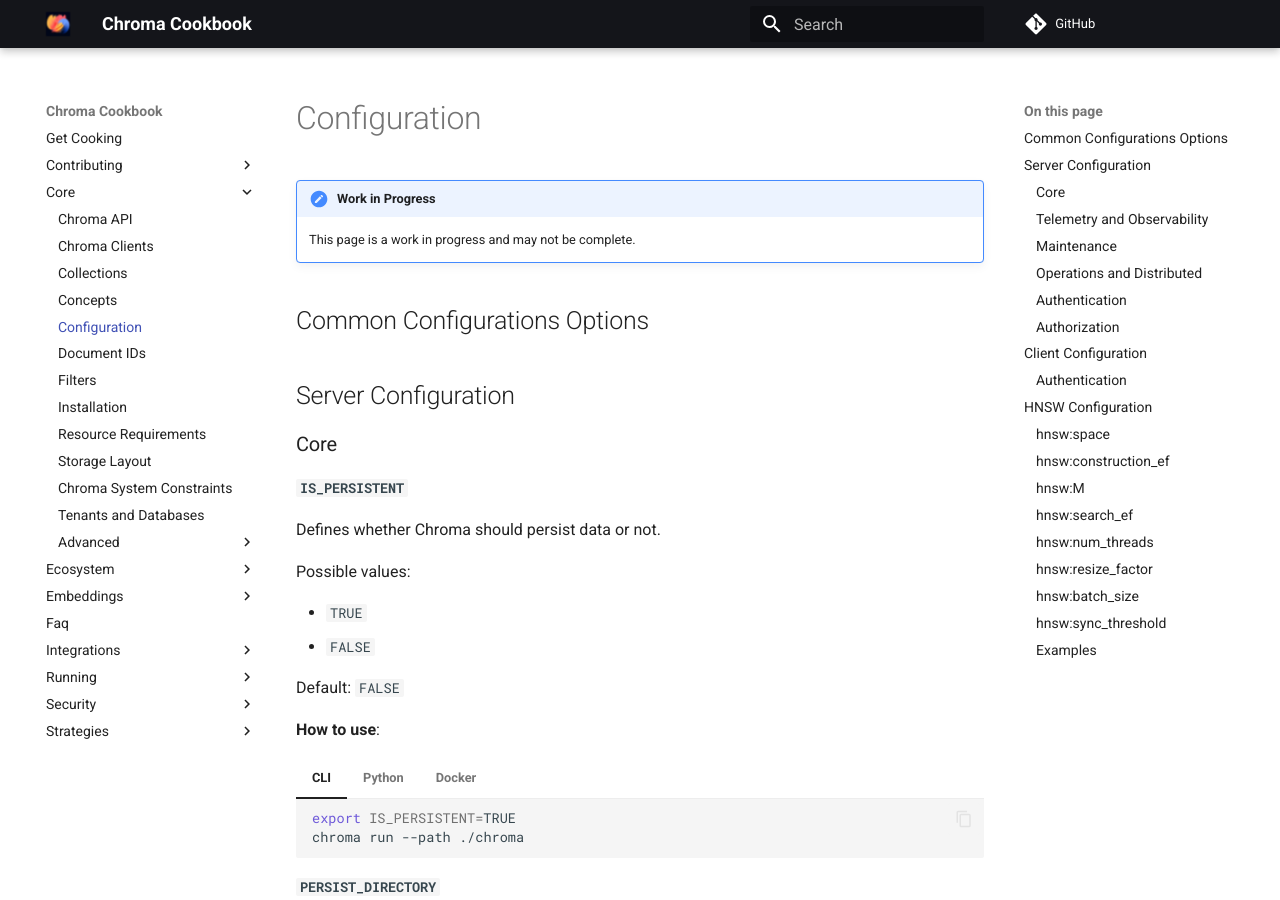
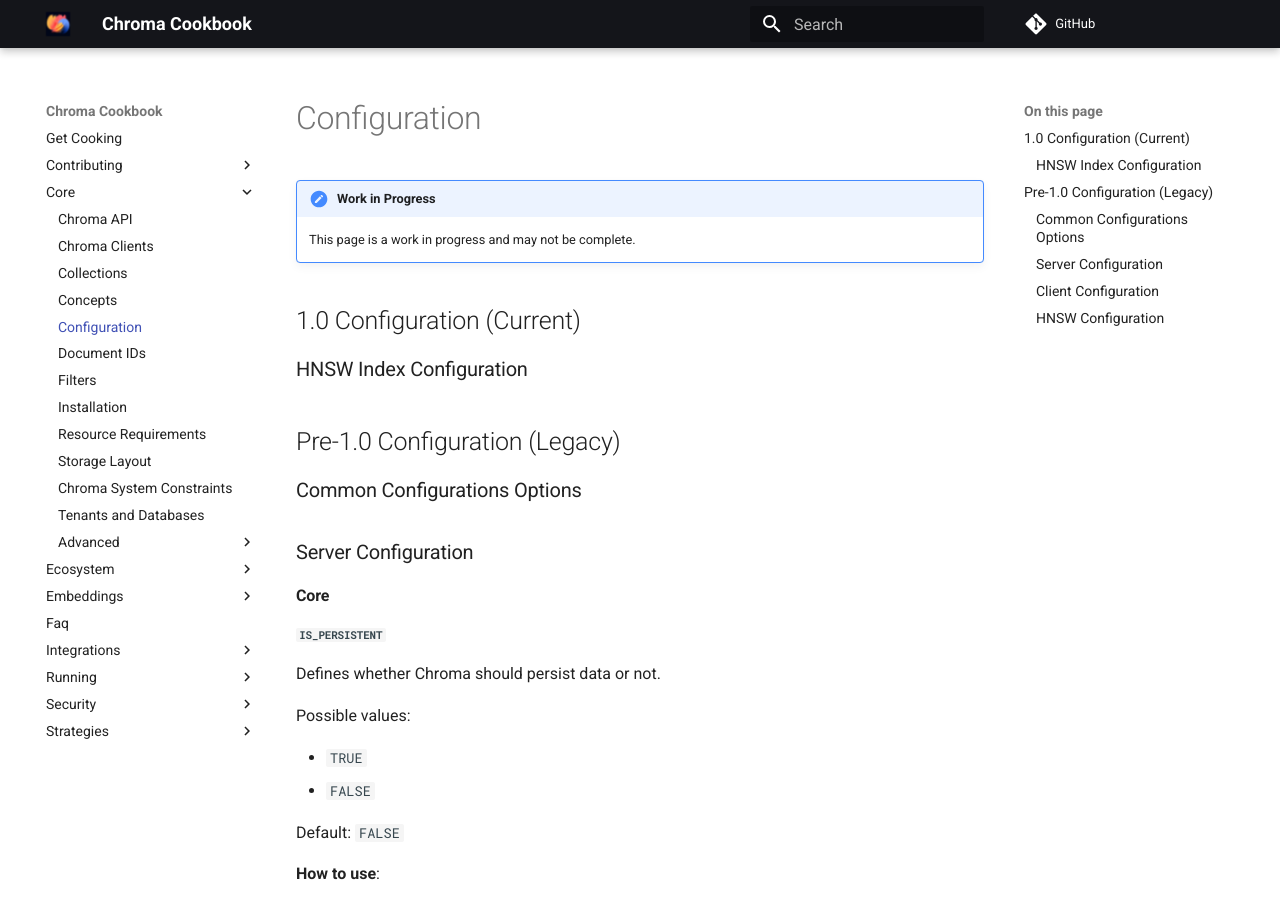
Before and after one commit to amikos-tech/chroma-cookbook, an MkDocs documentation site: the page built from docs/core/configuration.md, in a window 1280 px wide and 900 px high. Built offline with MkDocs 1.6.1 and Material for MkDocs 9.7.7, drawn with Linux system fonts in a browser that asks for light colours; comment, search, counter and statistics services are not loaded.

Commit message:
docs: update core API, collections, and configuration docs (#91)
- Expand OpenAPI Generator section with prerequisites, multi-language
  examples (Python, TypeScript, Java, Go), and usage guide
- Add Chroma Cloud API docs link
- Fix duplicate DefaultEmbeddingFunction sentence in collections
- Reorganize configuration headings for 1.0 vs pre-1.0 (legacy)

````diff
--- a/docs/core/configuration.md
+++ b/docs/core/configuration.md
@@ -4,13 +4,19 @@
 
     This page is a work in progress and may not be complete.
 
-## Common Configurations Options
+## 1.0 Configuration (Current)
 
-## Server Configuration
+### HNSW Index Configuration
 
-### Core
 
-#### `IS_PERSISTENT`
+## Pre-1.0 Configuration (Legacy)
+### Common Configurations Options
+
+### Server Configuration
+
+#### Core
+
+##### `IS_PERSISTENT`
 
 Defines whether Chroma should persist data or not.
 
@@ -47,14 +53,14 @@
 
 
 
-#### `PERSIST_DIRECTORY`
+##### `PERSIST_DIRECTORY`
 
 Defines the directory where Chroma should persist data. This can be relative or absolute path. The directory must be
 writeable to Chroma process.
 
 Default: `./chroma`
 
-#### `ALLOW_RESET`
+##### `ALLOW_RESET`
 
 Defines whether Chroma should allow resetting the index (delete all data).
 
@@ -65,11 +71,11 @@
 
 Default: `FALSE`
 
-#### `CHROMA_MEMORY_LIMIT_BYTES`
+##### `CHROMA_MEMORY_LIMIT_BYTES`
 
-#### `CHROMA_SEGMENT_CACHE_POLICY`
+##### `CHROMA_SEGMENT_CACHE_POLICY`
 
-### Telemetry and Observability
+#### Telemetry and Observability
 
 In the current Chroma version (as of time or writing `0.6.3`) the only type of telemetry supported are traces.
 
@@ -77,7 +83,7 @@
 
 In addition to traces Chroma also performs anonymized product telemetry. The product telemetry is enabled by default.
 
-#### `CHROMA_OTEL_COLLECTION_ENDPOINT`
+##### `CHROMA_OTEL_COLLECTION_ENDPOINT`
 
 Defines the endpoint of the tracing service that accepts OpenTelemetry traces via the OLTP GRPC endpoint.
 
@@ -92,7 +98,7 @@
 ```
 
 
-#### `CHROMA_OTEL_SERVICE_NAME`
+##### `CHROMA_OTEL_SERVICE_NAME`
 
 Defines the name of the service that will be used in the tracing service.
 
@@ -104,7 +110,7 @@
 export CHROMA_OTEL_SERVICE_NAME=chroma-dev
 ```
 
-#### `CHROMA_OTEL_COLLECTION_HEADERS`
+##### `CHROMA_OTEL_COLLECTION_HEADERS`
 
 Defines the headers that will be sent with each trace/span.
 
@@ -116,7 +122,7 @@
 export CHROMA_OTEL_COLLECTION_HEADERS='{"X-API-KEY":"1234567890"}'
 ```
 
-#### `CHROMA_OTEL_GRANULARITY`
+##### `CHROMA_OTEL_GRANULARITY`
 
 Defines the granularity of the traces.
 
@@ -135,7 +141,7 @@
 export CHROMA_OTEL_GRANULARITY=all
 ```
 
-#### `CHROMA_PRODUCT_TELEMETRY_IMPL`
+##### `CHROMA_PRODUCT_TELEMETRY_IMPL`
 
 !!! warning "Do not change"
 
@@ -146,11 +152,11 @@
 Default: `chromadb.telemetry.product.posthog.Posthog`
 
 
-#### `CHROMA_TELEMETRY_IMPL`
+##### `CHROMA_TELEMETRY_IMPL`
 
 This is identical to `CHROMA_PRODUCT_TELEMETRY_IMPL` but for the anonymized telemetry but is kept for backwards compatibility.
 
-#### `ANONYMIZED_TELEMETRY`
+##### `ANONYMIZED_TELEMETRY`
 
 Enables or disables anonymized product telemetry.
 
@@ -170,9 +176,9 @@
 export ANONYMIZED_TELEMETRY=FALSE
 ```
 
-### Maintenance
+#### Maintenance
 
-#### `MIGRATIONS`
+##### `MIGRATIONS`
 
 Defines how schema migrations are handled in Chroma.
 
@@ -184,7 +190,7 @@
 
 Default: `apply`
 
-#### `MIGRATIONS_HASH_ALGORITHM`
+##### `MIGRATIONS_HASH_ALGORITHM`
 
 Defines the algorithm used to hash the migrations. This configuration was introduces as some organizations have strict policies around use of cryptographic algorithms, considering the default `md5` being a weak hashing algorithm.
 
@@ -201,65 +207,65 @@
 export MIGRATIONS_HASH_ALGORITHM=sha256
 ```
 
-### Operations and Distributed
+#### Operations and Distributed
 
-#### `CHROMA_SYSDB_IMPL`
+##### `CHROMA_SYSDB_IMPL`
 
-#### `CHROMA_PRODUCER_IMPL`
+##### `CHROMA_PRODUCER_IMPL`
 
-#### `CHROMA_CONSUMER_IMPL`
+##### `CHROMA_CONSUMER_IMPL`
 
-#### `CHROMA_SEGMENT_MANAGER_IMPL`
+##### `CHROMA_SEGMENT_MANAGER_IMPL`
 
-#### `CHROMA_SEGMENT_DIRECTORY_IMPL`
+##### `CHROMA_SEGMENT_DIRECTORY_IMPL`
 
-#### `CHROMA_MEMBERLIST_PROVIDER_IMPL`
+##### `CHROMA_MEMBERLIST_PROVIDER_IMPL`
 
-#### `WORKER_MEMBERLIST_NAME`
+##### `WORKER_MEMBERLIST_NAME`
 
-#### `CHROMA_COORDINATOR_HOST`
+##### `CHROMA_COORDINATOR_HOST`
 
-#### `CHROMA_SERVER_GRPC_PORT`
+##### `CHROMA_SERVER_GRPC_PORT`
 
-#### `CHROMA_LOGSERVICE_HOST`
+##### `CHROMA_LOGSERVICE_HOST`
 
-#### `CHROMA_LOGSERVICE_PORT`
+##### `CHROMA_LOGSERVICE_PORT`
 
-#### `CHROMA_QUOTA_PROVIDER_IMPL`
+##### `CHROMA_QUOTA_PROVIDER_IMPL`
 
-#### `CHROMA_RATE_LIMITING_PROVIDER_IMPL`
+##### `CHROMA_RATE_LIMITING_PROVIDER_IMPL`
 
-### Authentication
+#### Authentication
 
-#### `CHROMA_AUTH_TOKEN_TRANSPORT_HEADER`
+##### `CHROMA_AUTH_TOKEN_TRANSPORT_HEADER`
 
-#### `CHROMA_CLIENT_AUTH_PROVIDER`
+##### `CHROMA_CLIENT_AUTH_PROVIDER`
 
-#### `CHROMA_CLIENT_AUTH_CREDENTIALS`
+##### `CHROMA_CLIENT_AUTH_CREDENTIALS`
 
-#### `CHROMA_SERVER_AUTH_IGNORE_PATHS`
+##### `CHROMA_SERVER_AUTH_IGNORE_PATHS`
 
-#### `CHROMA_OVERWRITE_SINGLETON_TENANT_DATABASE_ACCESS_FROM_AUTH`
+##### `CHROMA_OVERWRITE_SINGLETON_TENANT_DATABASE_ACCESS_FROM_AUTH`
 
-#### `CHROMA_SERVER_AUTHN_PROVIDER`
+##### `CHROMA_SERVER_AUTHN_PROVIDER`
 
-#### `CHROMA_SERVER_AUTHN_CREDENTIALS`
+##### `CHROMA_SERVER_AUTHN_CREDENTIALS`
 
-#### `CHROMA_SERVER_AUTHN_CREDENTIALS_FILE`
+##### `CHROMA_SERVER_AUTHN_CREDENTIALS_FILE`
 
-### Authorization
+#### Authorization
 
-#### `CHROMA_SERVER_AUTHZ_PROVIDER`
+##### `CHROMA_SERVER_AUTHZ_PROVIDER`
 
-#### `CHROMA_SERVER_AUTHZ_CONFIG`
+##### `CHROMA_SERVER_AUTHZ_CONFIG`
 
-#### `CHROMA_SERVER_AUTHZ_CONFIG_FILE`
+##### `CHROMA_SERVER_AUTHZ_CONFIG_FILE`
 
-## Client Configuration
+### Client Configuration
 
-### Authentication
+#### Authentication
 
-## HNSW Configuration
+### HNSW Configuration
 
 HNSW is the underlying library for Chroma vector indexing and search. Chroma exposes a number of parameters to configure
 HNSW for your use case. All HNSW parameters are configured as metadata for a collection.
@@ -269,7 +275,7 @@
     Some HNSW parameters cannot be changed after index creation via the standard method shown below.
     If you which to change these parameters, you will need to clone the collection see an example [here](collections.md#cloning-a-collection).
 
-### `hnsw:space`
+#### `hnsw:space`
 
 **Description**: Controls the distance metric of the HNSW index. The space cannot be changed after index creation.
 
@@ -286,7 +292,7 @@
 res = client.create_collection("my_collection", metadata={ "hnsw:space": "cosine"})
 ```
 
-### `hnsw:construction_ef`
+#### `hnsw:construction_ef`
 
 **Description**: Controls the number of neighbours in the HNSW graph to explore when adding new vectors. The more
 neighbours HNSW
@@ -308,7 +314,7 @@
 )
 ```
 
-### `hnsw:M`
+#### `hnsw:M`
 
 **Description**: Controls the maximum number of neighbour connections (M), a newly inserted vector. A higher value
 results in a mode densely connected graph. The impact on this is slower but more accurate searches with increased memory
@@ -330,7 +336,7 @@
 )
 ```
 
-### `hnsw:search_ef`
+#### `hnsw:search_ef`
 
 **Description**: Controls the number of neighbours in the HNSW graph to explore when searching. Increasing this requires
 more memory for the HNSW algo to explore the nodes during knn search.
@@ -351,7 +357,7 @@
 )
 ```
 
-### `hnsw:num_threads`
+#### `hnsw:num_threads`
 
 **Description**: Controls how many threads HNSW algo use.
 
@@ -371,7 +377,7 @@
 )
 ```
 
-### `hnsw:resize_factor`
+#### `hnsw:resize_factor`
 
 **Description**: Controls the rate of growth of the graph (e.g. how many node capacity will be added) whenever the
 current graph capacity is reached.
@@ -392,7 +398,7 @@
 )
 ```
 
-### `hnsw:batch_size`
+#### `hnsw:batch_size`
 
 **Description**: Controls the size of the Bruteforce (in-memory) index. Once this threshold is crossed vectors from BF
 gets transferred to HNSW index. This value can be changed after index creation. The value must be less than
@@ -414,7 +420,7 @@
 )
 ```
 
-### `hnsw:sync_threshold`
+#### `hnsw:sync_threshold`
 
 **Description**: Controls the threshold when using HNSW index is written to disk.
 
@@ -425,7 +431,7 @@
 - Values must be positive integers.
 - Parameter **_can_** be changed after index creation.
 
-### Examples
+#### Examples
 
 Configuring HNSW parameters at creation time
 
````
Also changed, not shown: docs/core/api.md (+135 -14 lines), docs/core/collections.md (+1 -2 lines).
